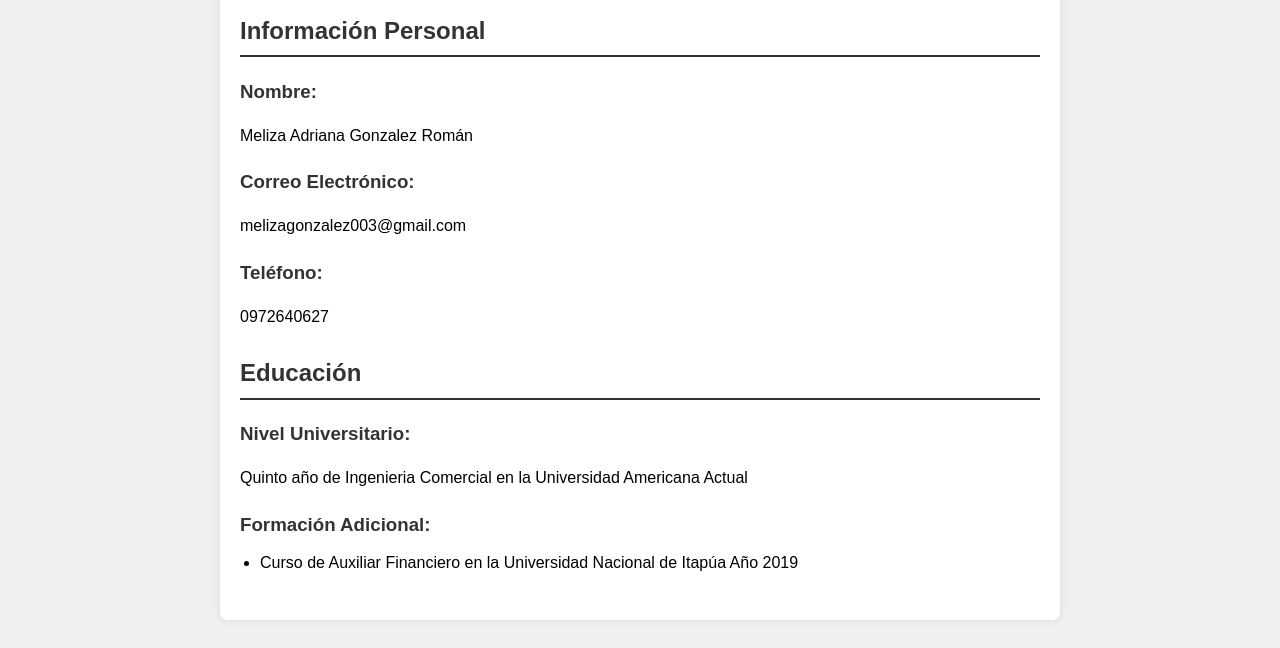
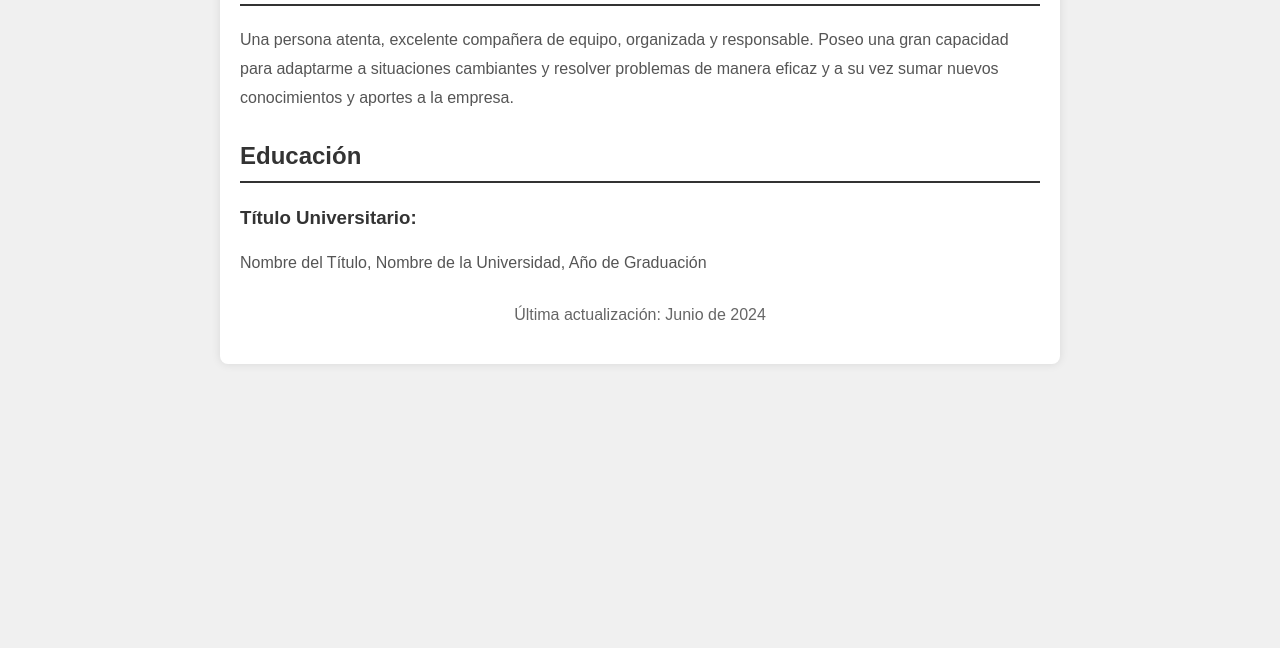
Before and after one commit to Meliza003/Miporfoliomeli, a plain HTML site: page index.html in a window 1280 px wide. Shown: the part 180-828 px from the top of the page. After the commit the page ends 800 px from the top, so only its background shows below. Drawn offline with Linux system fonts and the light colour scheme.

Commit message:
Add files via upload

```diff
--- a/index.html
+++ b/index.html
@@ -3,16 +3,7 @@
 <head>
     <meta charset="UTF-8">
     <meta name="viewport" content="width=device-width, initial-scale=1.0">
-<title>Mi Perfil</title>
-Una persona atenta, excelente
-compañera de equipo, organizada y
-responsable. Poseo una gran
-capacidad para adaptarme a
-situaciones cambiantes y resolver
-problemas de manera eficaz y a su
-vez sumar nuevos
-conocimientos y aportes a la
-empresa.
+    <title>Mi Currículum</title>
     <style>
         body {
             font-family: Arial, sans-serif;
@@ -48,44 +39,40 @@ empresa.
             margin-bottom: 10px;
             color: #333;
         }
-    .subsection ul {
-        margin-top: 0;
-        padding-left: 20px;
+        .subsection p {
+            font-size: 16px;
+            color: #555;
+            line-height: 1.8;
+        }
+        footer {
+            margin-top: 20px;
+            text-align: center;
+            color: #666;
         }
     </style>
 </head>
 <body>
     <div class="container">
         <header>
-            <h1>Mi Perfil</h1>
+            <h1>Mi Currículum</h1>
         </header>
         <section class="section">
-            <h2>Información Personal</h2>
+            <h2>Perfil Profesional</h2>
             <div class="subsection">
-                <h3>Nombre:</h3>
-                <p>Meliza Adriana Gonzalez Román</p>
-            </div>
-            <div class="subsection">
-                <h3>Correo Electrónico:</h3>
-                <p>melizagonzalez003@gmail.com</p>
-            </div>
-            <div class="subsection">
-                <h3>Teléfono:</h3>
-                <p>0972640627</p>
+                <p>Una persona atenta, excelente compañera de equipo, organizada y responsable. Poseo una gran capacidad para adaptarme a situaciones cambiantes y resolver problemas de manera eficaz y a su vez sumar nuevos conocimientos y aportes a la empresa.</p>
             </div>
         </section>
         <section class="section">
             <h2>Educación</h2>
             <div class="subsection">
-                <h3>Nivel Universitario:</h3>
-                <p>Quinto año de Ingenieria Comercial en la Universidad Americana Actual</p>
+                <h3>Título Universitario:</h3>
+                <p>Nombre del Título, Nombre de la Universidad, Año de Graduación</p>
             </div>
-            <div class="subsection">
-                <h3>Formación Adicional:</h3>
-                <ul>
-                    <li>Curso de Auxiliar Financiero en la Universidad Nacional de Itapúa Año 2019</li>
-                </ul>
+            <!-- Otras secciones como Experiencia Laboral, Habilidades, etc. -->
+        </section>
+        <footer>
+            <p>Última actualización: Junio de 2024</p>
+        </footer>
     </div>
-        </section>
-        <section class="section">
-            <h
+</body>
+</html>
```
Lines whose indentation alone changed are shown as unchanged.
